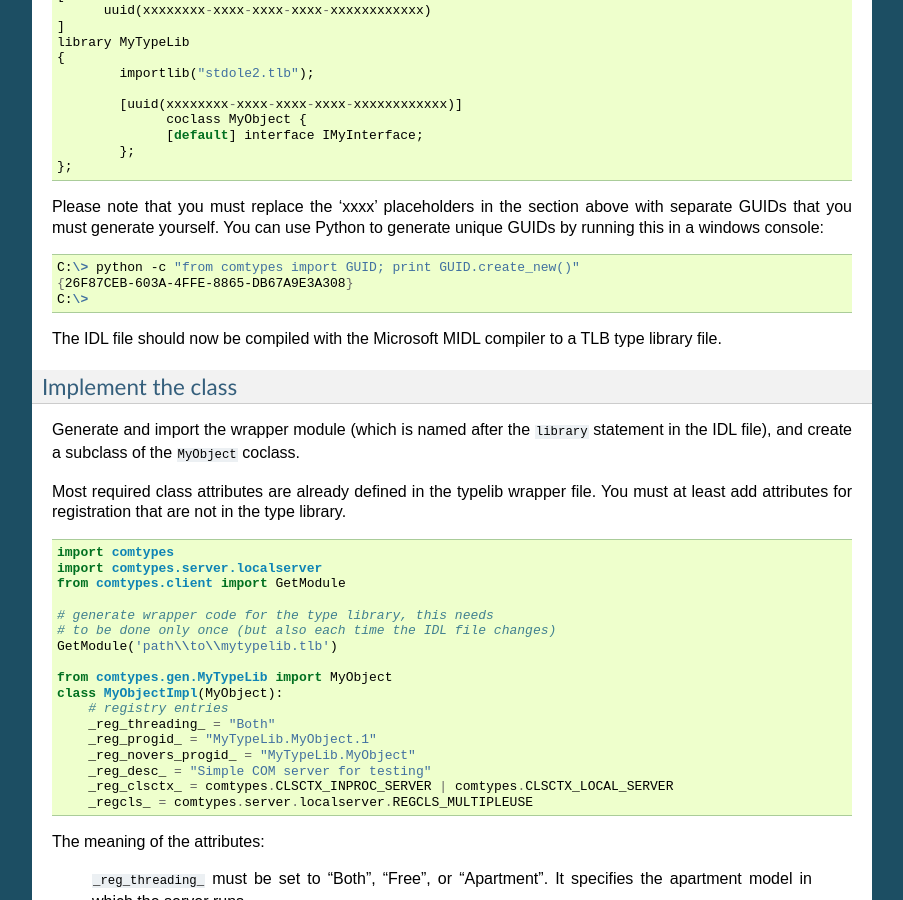
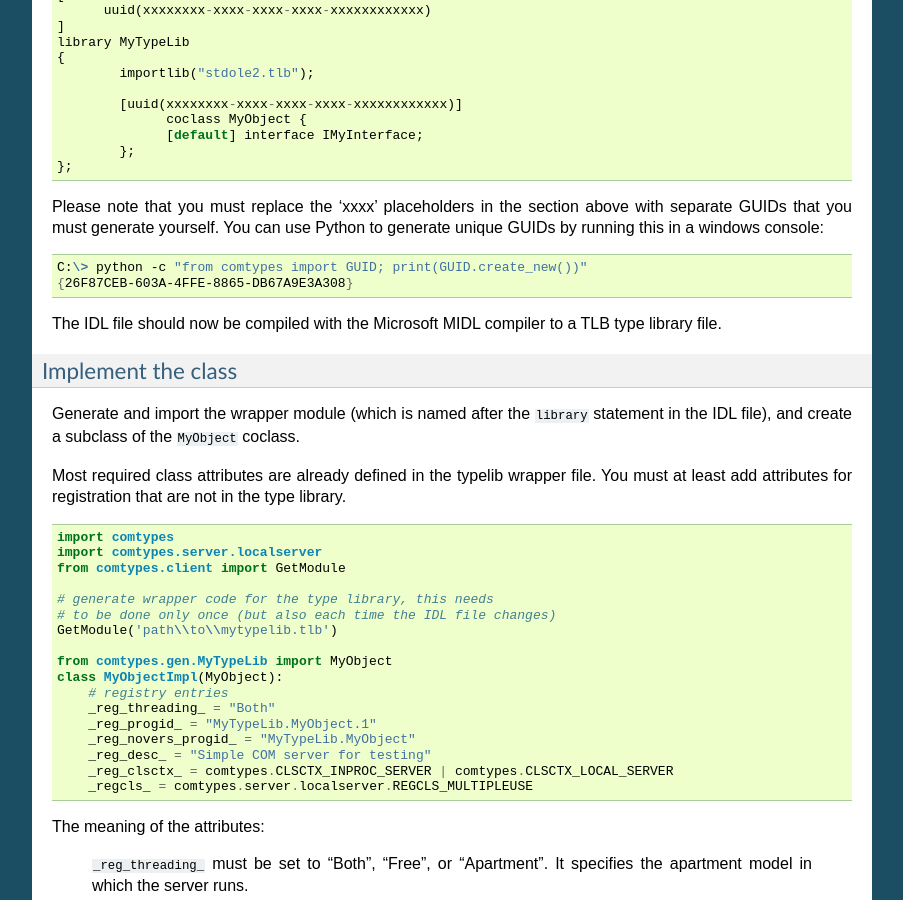
Before and after one commit to enthought/comtypes, a Sphinx documentation site: the page built from docs/source/server.rst, in a window 1280 px wide and 900 px high, scrolled down 956 px. Shown: the whole window, without its empty margins (198-1101 px from the left). Built offline with Sphinx 7.4.7, drawn with Linux system fonts in a browser that asks for light colours.

Commit message:
Fix old `print` usage in a codeblock.

```diff
--- a/docs/source/server.rst
+++ b/docs/source/server.rst
@@ -58,9 +58,9 @@ windows console:
 
 .. sourcecode:: shell
 
-    C:\> python -c "from comtypes import GUID; print GUID.create_new()"
+    C:\> python -c "from comtypes import GUID; print(GUID.create_new())"
     {26F87CEB-603A-4FFE-8865-DB67A9E3A308}
-    C:\>
+
 
 The IDL file should now be compiled with the Microsoft MIDL compiler to a
 TLB type library file.
```
